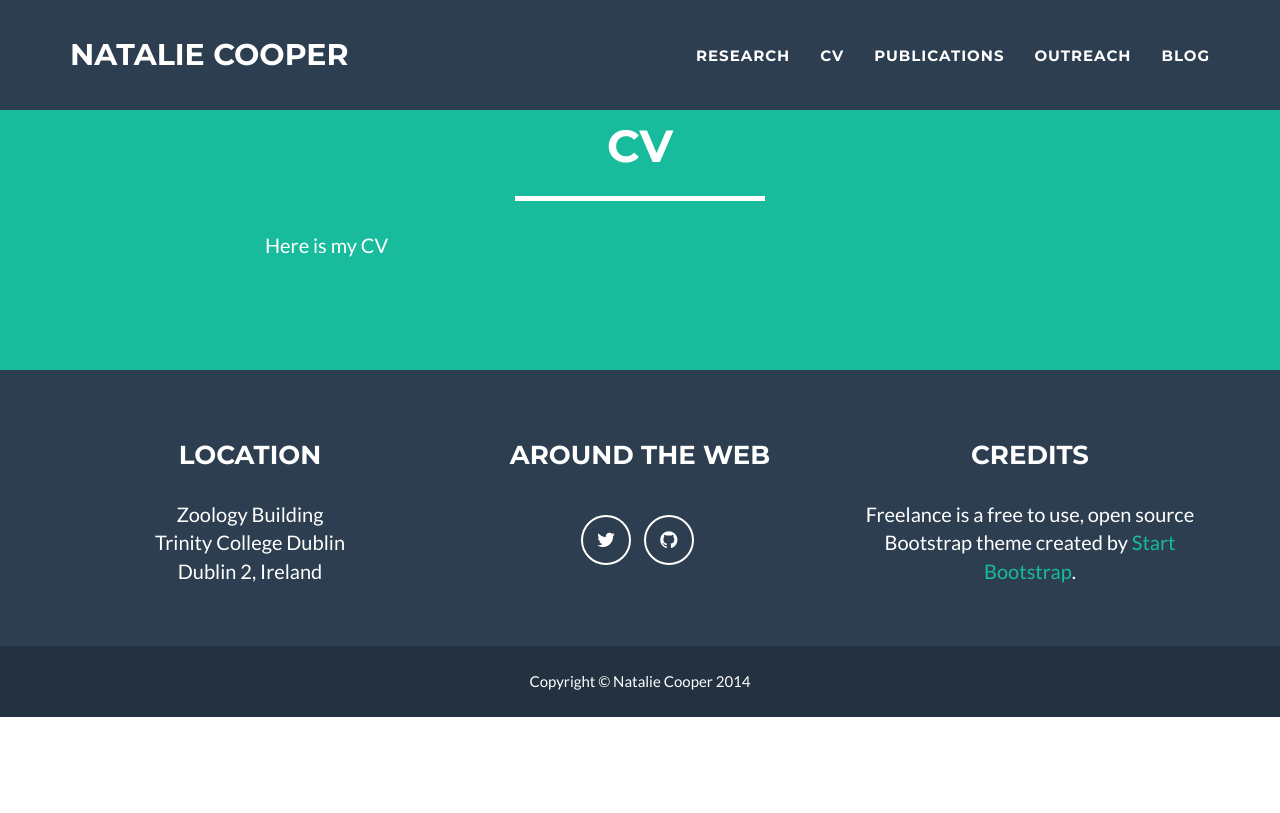
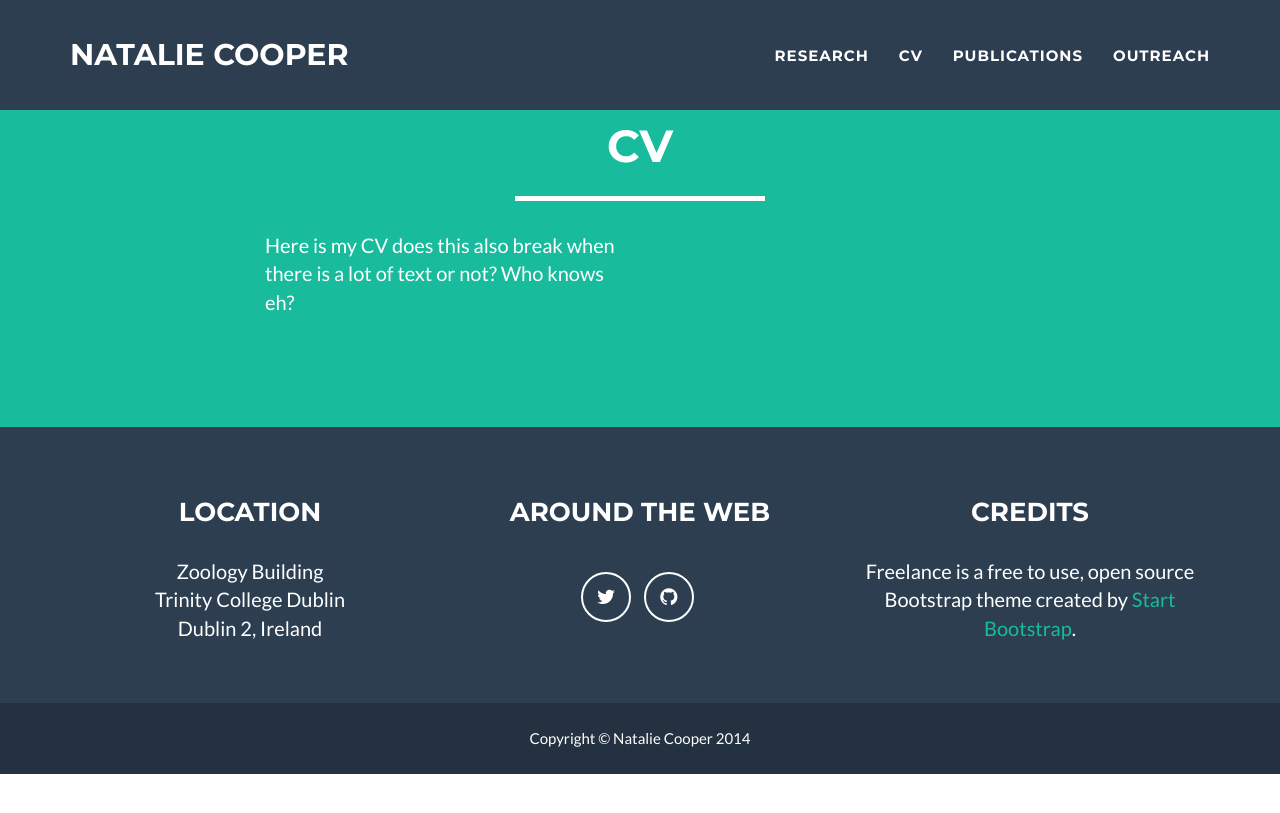
Before and after one commit to nhcooper123/nhcooper123.github.io, a Jekyll site: the page cv.html, which Jekyll copies as it is, in a window 1280 px wide. Shown: the top 813 px of the page. Built offline with Jekyll 4.4.1, drawn with Linux system fonts in a browser that asks for light colours.

Commit message:
Removed blog

```diff
--- a/about.html
+++ b/about.html
@@ -53,16 +53,13 @@
                         <a href="about.html">Research</a>
                     </li>
                     <li class="">
-                        <a href="NCooperCV.pdf">CV</a>
+                        <a href="cv.html">CV</a>
                     </li>
                     <li class="">
                         <a href="publications.html">Publications</a>
                     </li>
                     <li class="">
                         <a href="outreach.html">Outreach</a>
-                    </li>
-                    <li class="">
-                        <a href="blog.html">Blog</a>
                     </li>
                 </ul>
             </div>
--- a/cv.html
+++ b/cv.html
@@ -61,9 +61,6 @@
                     <li class="">
                         <a href="outreach.html">Outreach</a>
                     </li>
-                    <li class="">
-                        <a href="blog.html">Blog</a>
-                    </li>
                 </ul>
             </div>
             <!-- /.navbar-collapse -->
@@ -108,7 +105,7 @@
             </div>
             <div class="row">
                 <div class="col-lg-4 col-lg-offset-2">
-                    <p>Here is my CV</p>
+                    <p>Here is my CV does this also break when there is a lot of text or not? Who knows eh?</p>
                 </div>
               <!--   <div class="col-lg-8 col-lg-offset-2 text-center">
                     <a href="#" class="btn btn-lg btn-outline">
--- a/outreach.html
+++ b/outreach.html
@@ -60,9 +60,6 @@
                     </li>
                     <li class="">
                         <a href="outreach.html">Outreach</a>
-                    </li>
-                    <li class="">
-                        <a href="blog.html">Blog</a>
                     </li>
                 </ul>
             </div>
--- a/publications.html
+++ b/publications.html
@@ -60,9 +60,6 @@
                     </li>
                     <li class="">
                         <a href="outreach.html">Outreach</a>
-                    </li>
-                    <li class="">
-                        <a href="blog.html">Blog</a>
                     </li>
                 </ul>
             </div>
```
Also changed, not shown: blog.html (deleted, +0 -180 lines).
